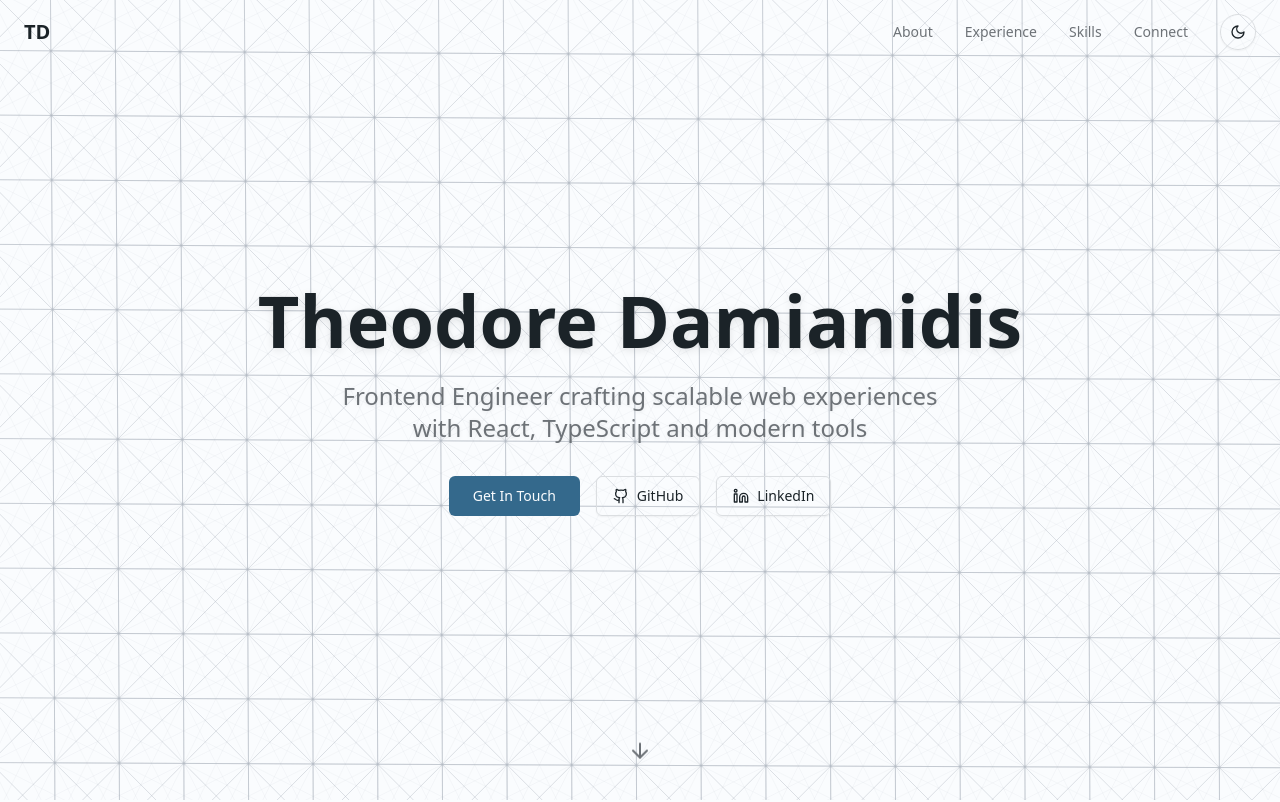
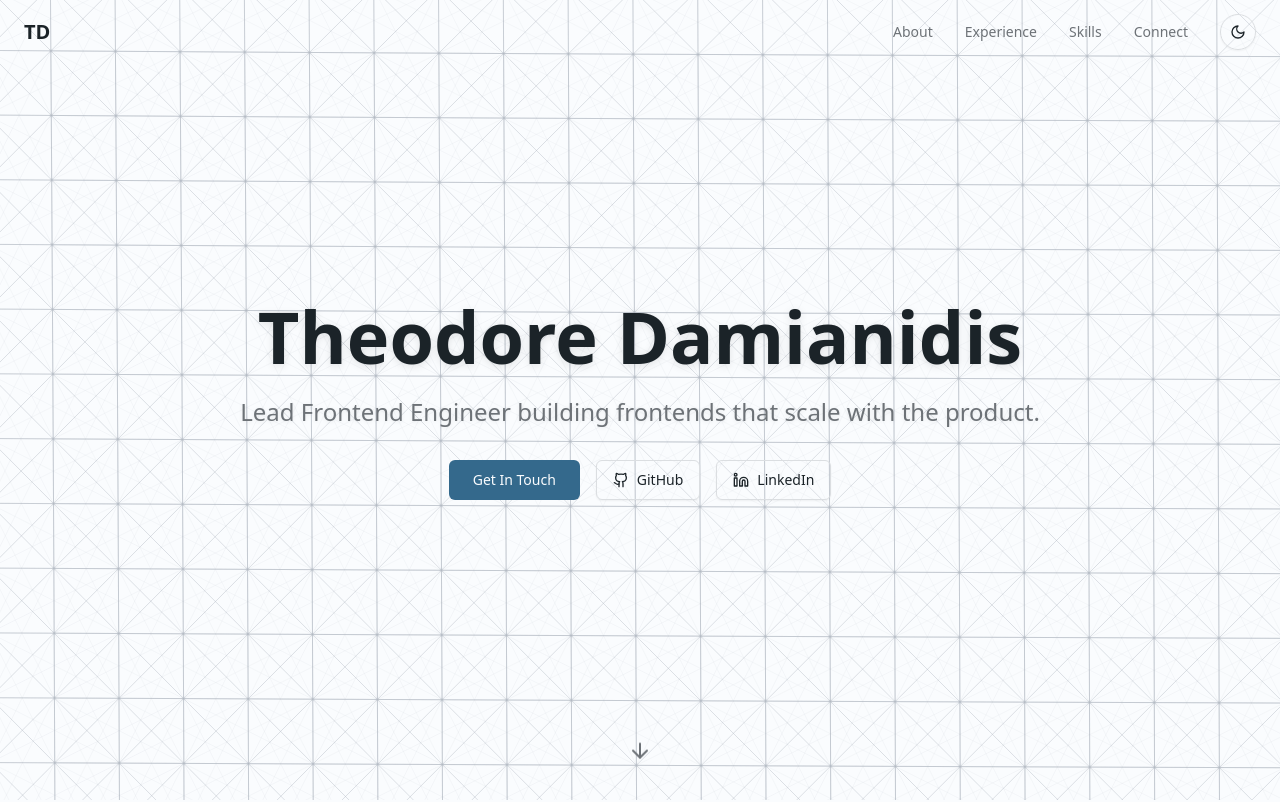
Before and after one commit to theodamia/theodamia.dev, a Next.js app: page / in a window 1280 px wide. Shown: the top 802 px of the page. Built offline with nearby package versions, Linux system fonts and the light colour scheme.

Commit message:
Hero text update

```diff
--- a/components/hero.tsx
+++ b/components/hero.tsx
@@ -53,7 +53,7 @@ export function Hero() {
     <section className='relative flex min-h-screen w-full items-center justify-center overflow-hidden'>
       <AnimatedGrid />
 
-      <div className='relative z-10 mx-auto max-w-4xl px-4 py-20 text-center'>
+      <div className='relative z-10 mx-auto max-w-6xl px-4 py-20 text-center'>
         <h1
           ref={titleRef}
           className='mb-6 text-5xl font-bold text-balance md:text-7xl'
@@ -66,8 +66,7 @@ export function Hero() {
           className='text-muted-foreground mb-8 text-xl text-balance md:text-2xl'
           style={{ textShadow: '0 1px 4px rgba(0, 0, 0, 0.08)', opacity: 0 }}
         >
-          Frontend Engineer crafting scalable web experiences with React, TypeScript and modern
-          tools
+          Lead Frontend Engineer building frontends that scale with the product.
         </p>
         <div
           ref={buttonsRef}
```
